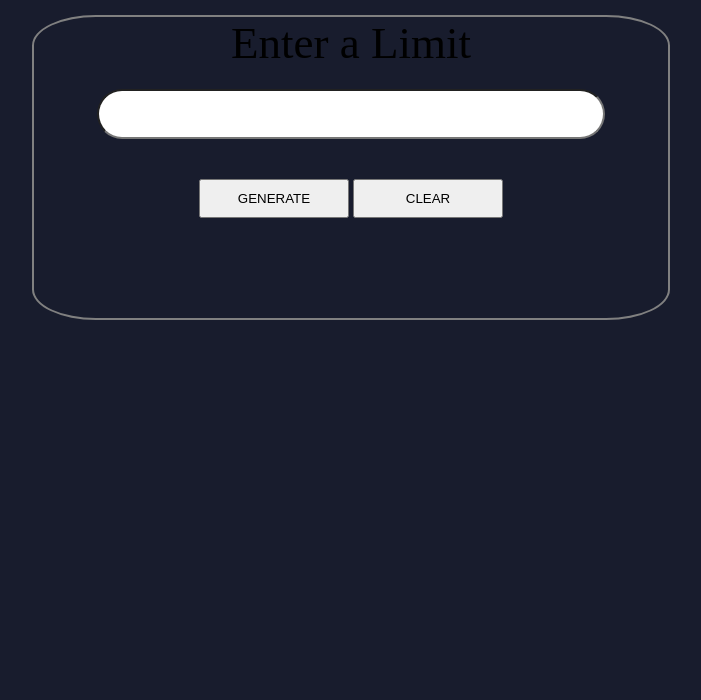
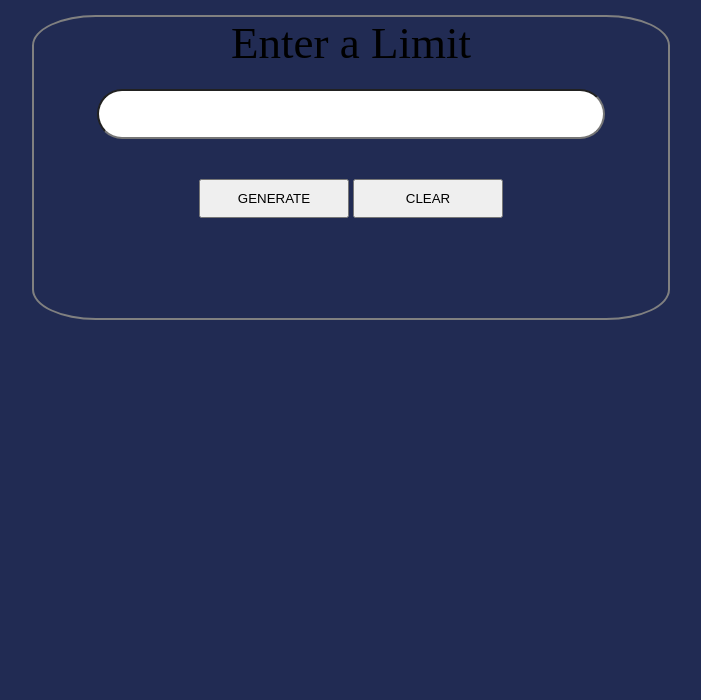
Before and after one commit to samuelajala01/Random-Number-Generator, a plain HTML site: page index.html in a window 1280 px wide. Shown: the part 100-800 px from the top of the page, without its empty margins (289-990 px from the left). Drawn offline with Linux system fonts and the light colour scheme.

Commit message:
changed background color

```diff
--- a/style.css
+++ b/style.css
@@ -5,7 +5,7 @@
 }
 
 body{
-  background-color: rgba(0, 5, 24, 0.904);
+  background-color: rgba(10, 21, 66, 0.904);
 }
 
 h1{
```
